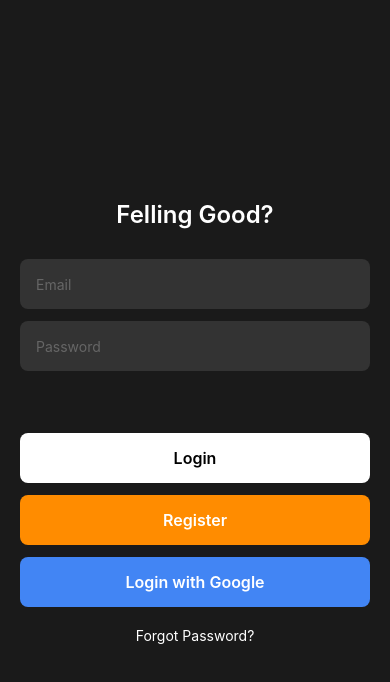
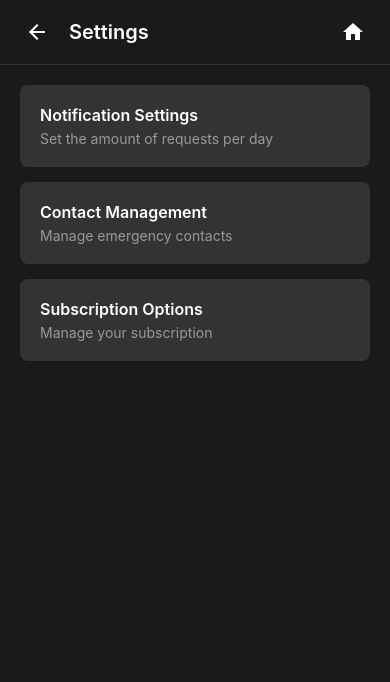
Before and after one commit to DanielMarquesz/felling-good, a React Native app: screen /Settings in a window 390 px wide. Shown: the top 682 px of the page. Built offline with nearby package versions, Linux system fonts and the light colour scheme.

Commit message:
feat: settings screen

```diff
--- a/App/Components/Home/Question/answer.tsx
+++ b/App/Components/Home/Question/answer.tsx
@@ -9,6 +9,7 @@ import {
   Dimensions,
 } from 'react-native';
 import Svg, { Path } from 'react-native-svg';
+import { useNavigation } from '@react-navigation/native';
 
 const { width, height } = Dimensions.get('window');
 
@@ -26,6 +27,12 @@ const CheckIcon = () => (
 );
 
 const AnswerScreen: React.FC = () => {
+  const navigation = useNavigation();
+
+  const handleSettings = () => {
+    navigation.navigate('Settings'); // Navega para a tela de configurações
+  };
+
   return (
     <SafeAreaView style={styles.safeArea}>
       <StatusBar barStyle="light-content" backgroundColor="#1a1a1a" />
@@ -33,7 +40,7 @@ const AnswerScreen: React.FC = () => {
         {/* Header */}
         <View style={styles.header}>
           <Text style={styles.headerTitle}>Home</Text>
-          <TouchableOpacity style={styles.settingsButton}>
+          <TouchableOpacity style={styles.settingsButton} onPress={handleSettings}>
             <Text style={styles.settingsIcon}>⚙</Text>
           </TouchableOpacity>
         </View>
--- a/App/Components/Home/Question/quesiton.tsx
+++ b/App/Components/Home/Question/quesiton.tsx
@@ -35,6 +35,10 @@ const HomeScreen: React.FC = () => {
     navigation.navigate('Answer');
   };
 
+  const settingsScreen = () => {
+    navigation.navigate('Settings');
+  };
+
   return (
     <SafeAreaView style={styles.safeArea}>
       <StatusBar barStyle="light-content" backgroundColor="#1a1a1a" />
@@ -42,7 +46,7 @@ const HomeScreen: React.FC = () => {
         {/* Header */}
         <View style={styles.header}>
           <Text style={styles.headerTitle}>Home</Text>
-          <TouchableOpacity style={styles.settingsButton}>
+          <TouchableOpacity style={styles.settingsButton} onPress={settingsScreen}>
             <Text style={styles.settingsIcon}>⚙</Text>
           </TouchableOpacity>
         </View>
--- /dev/null
+++ b/App/Components/Settings/settings.tsx
@@ -0,0 +1,134 @@
+import React from 'react';
+import {
+  View,
+  Text,
+  StyleSheet,
+  SafeAreaView,
+  StatusBar,
+  TouchableOpacity,
+  Dimensions,
+} from 'react-native';
+import Icon from 'react-native-vector-icons/MaterialIcons';
+import { useNavigation } from '@react-navigation/native';
+
+const { width, height } = Dimensions.get('window');
+
+type SettingsCardProps = {
+  title: string;
+  description: string;
+  onPress: () => void;
+};
+
+const SettingsCard: React.FC<SettingsCardProps> = ({ title, description, onPress }) => (
+  <TouchableOpacity style={styles.card} onPress={onPress}>
+    <Text style={styles.cardTitle}>{title}</Text>
+    <Text style={styles.cardDescription}>{description}</Text>
+  </TouchableOpacity>
+);
+
+const SettingsScreen: React.FC = () => {
+  const navigation = useNavigation();
+
+  const handleBack = () => {
+    navigation.goBack();
+  };
+
+  const handleHome = () => {
+    navigation.navigate('Home');
+  };
+
+  return (
+    <SafeAreaView style={styles.safeArea}>
+      <StatusBar barStyle="light-content" backgroundColor="#1a1a1a" />
+      <View style={styles.container}>
+        <View style={styles.header}>
+          <View style={styles.headerLeft}>
+            <TouchableOpacity onPress={handleBack} style={styles.headerButton}>
+              <Icon name="arrow-back" size={24} color="#fff" />
+            </TouchableOpacity>
+            <Text style={styles.headerTitle}>Settings</Text>
+          </View>
+          <TouchableOpacity onPress={handleHome} style={styles.headerButton}>
+            <Icon name="home" size={24} color="#fff" />
+          </TouchableOpacity>
+        </View>
+
+        <View style={styles.content}>
+          <SettingsCard
+            title="Notification Settings"
+            description="Set the amount of requests per day"
+            onPress={() => console.log('Notification Settings pressed')}
+          />
+          <SettingsCard
+            title="Contact Management"
+            description="Manage emergency contacts"
+            onPress={() => console.log('Contact Management pressed')}
+          />
+          <SettingsCard
+            title="Subscription Options"
+            description="Manage your subscription"
+            onPress={() => console.log('Subscription Options pressed')}
+          />
+        </View>
+      </View>
+    </SafeAreaView>
+  );
+};
+
+const styles = StyleSheet.create({
+  safeArea: {
+    flex: 1,
+    backgroundColor: '#1a1a1a',
+  },
+  container: {
+    flex: 1,
+    backgroundColor: '#1a1a1a',
+  },
+  header: {
+    flexDirection: 'row',
+    justifyContent: 'space-between',
+    alignItems: 'center',
+    paddingHorizontal: 20,
+    paddingVertical: 15,
+    borderBottomWidth: 1,
+    borderBottomColor: '#333',
+  },
+  headerLeft: {
+    flexDirection: 'row',
+    alignItems: 'center',
+  },
+  headerButton: {
+    padding: 5,
+  },
+  headerTitle: {
+    color: '#fff',
+    fontSize: 20,
+    fontWeight: '600',
+    marginLeft: 15,
+  },
+  content: {
+    flex: 1,
+    width: width,
+    height: height,
+    paddingHorizontal: 20,
+    paddingTop: 20,
+  },
+  card: {
+    backgroundColor: '#333',
+    borderRadius: 8,
+    padding: 20,
+    marginBottom: 15,
+  },
+  cardTitle: {
+    color: '#fff',
+    fontSize: 16,
+    fontWeight: '600',
+    marginBottom: 5,
+  },
+  cardDescription: {
+    color: '#999',
+    fontSize: 14,
+  },
+});
+
+export default SettingsScreen;
--- a/App/Navigation/navigation.tsx
+++ b/App/Navigation/navigation.tsx
@@ -4,6 +4,7 @@ import HomeScreen from '../Components/Home/Question/quesiton';
 import LoginScreen from '../Components/Login/login';
 import { NavigationContainer } from '@react-navigation/native';
 import AnswerScreen from '../Components/Home/Question/answer';
+import SettingsScreen from '../Components/Settings/settings';
 
 
 const Stack = createStackNavigator();
@@ -15,6 +16,7 @@ const Navigation = () => {
       <Stack.Screen name="Login" component={LoginScreen} options={{headerShown: false}}/>
       <Stack.Screen name="Home" component={HomeScreen} options={{headerShown: false}}/>
       <Stack.Screen name="Answer" component={AnswerScreen} options={{headerShown: false}}/>
+      <Stack.Screen name="Settings" component={SettingsScreen} options={{headerShown: false}}/>
     </Stack.Navigator>
     </NavigationContainer>
   );
--- a/package.json
+++ b/package.json
@@ -15,9 +15,13 @@
     "@types/styled-components-react-native": "^5.2.5",
     "expo": "~52.0.26",
     "expo-status-bar": "~2.0.1",
+    "install": "^0.13.0",
+    "lucide-react": "^0.473.0",
+    "npm": "^11.0.0",
     "react": "18.3.1",
     "react-native": "0.76.6",
     "react-native-svg": "^15.11.1",
+    "react-native-vector-icons": "^10.2.0",
     "styled-components": "^6.1.14"
   },
   "devDependencies": {
```
Also changed, not shown: 1 other file (tests, documents, lock files or other folders).
